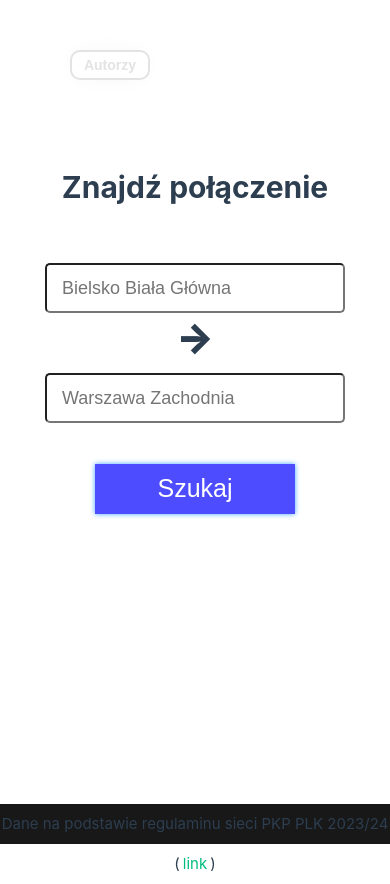
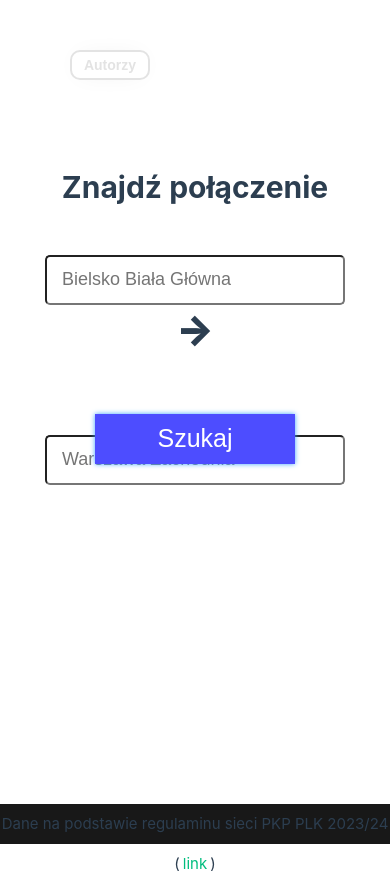
Before and after one commit to JakubJKrawczyk/TrainStationRepo, a Vue app: page / in a window 390 px wide. Built offline with nearby package versions, Linux system fonts and the light colour scheme.

Commit message:
strzałka final

```diff
--- a/src/assets/css/SearchSegment.css
+++ b/src/assets/css/SearchSegment.css
@@ -21,7 +21,7 @@
 }
 .inputs {
   width: 80vw;
-  height: 50px;
+  height: 70px;
   margin-left: auto;
   margin-right: auto;
 }
@@ -83,7 +83,7 @@
     margin-top: 10px;
   }
   .segment #SearchRouteBtn {
-    margin-top: 70px;
+    margin-top: 20px;
   }
   .segment h1 {
     font-size: 30px;
--- a/src/assets/main.css
+++ b/src/assets/main.css
@@ -22,8 +22,8 @@ footer {
   font-size: 40px;
   width:150px;
   font-weight: 900;
-  height:50px;
-  line-height: 50px;
+  height:100%;
+  display:inline-block;
 }
 a,
 .green {
```
